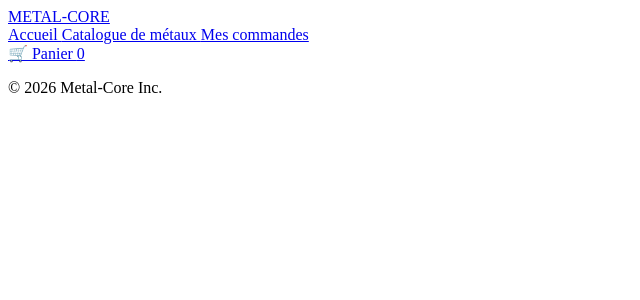
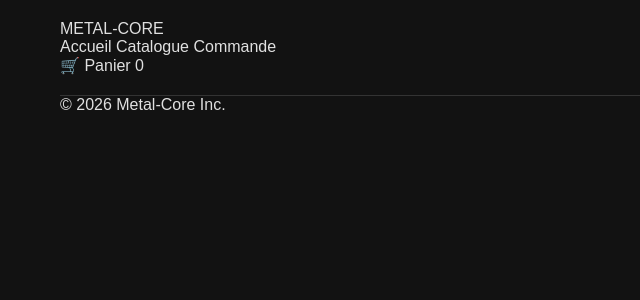
Before and after one commit to alexbed98/php.pfi.com, a PHP site: page / in a window 1280 px wide. Shown: the top 300 px of the page, without its empty margins (0-640 px from the left). Run offline with PHP 8.4, Linux system fonts and the light colour scheme; some libraries are stand-ins or nearby versions.

Commit message:
home page done

```diff
--- a/index.php
+++ b/index.php
@@ -9,12 +9,17 @@ const ACTIVE_PAGE = Page::Home;
 ?>
 
 <!DOCTYPE html>
-<html lang="en" data-bs-theme="dark">
+<html lang="en">
 
 <head>
     <meta charset="UTF-8">
     <meta name="viewport" content="width=device-width, initial-scale=1.0">
     <title>Metal-core</title>
+
+    <link rel="stylesheet" href="<?= CSS . '/main.css' ?>">
+    <link rel="stylesheet" href="<?= CSS . '/header.css' ?>">
+    <link rel="stylesheet" href="<?= CSS . '/footer.css' ?>">
+
 </head>
 
 <body>
@@ -22,7 +27,9 @@ const ACTIVE_PAGE = Page::Home;
 
         <?php include_once TEMPLATE . '/header.php'; ?>
 
-        <div class="main-container"></div>
+        <div class="main-container">
+
+        </div>
 
         <?php include_once TEMPLATE . '/footer.php'; ?>
     </div>
--- /dev/null
+++ b/public/css/header.css
@@ -0,0 +1,8 @@
+header {
+    border-bottom: 1px solid #333333;
+    padding: 20px 0;
+}
+
+.nav-container {
+
+}
--- /dev/null
+++ b/public/css/main.css
@@ -0,0 +1,28 @@
+* {
+    box-sizing: border-box;
+    margin: 0;
+    padding: 0;
+}
+
+body {
+    background-color: #121212;
+    color: #e0e0e0;
+    font-family: Arial, sans-serif;
+    margin: 0;
+}
+
+/* Conteneur global */
+.body-container {
+    max-width: 1200px;
+    margin: 0 auto;
+    padding: 0 20px;
+}
+
+a {
+    text-decoration: none;
+    color: #e0e0e0;
+}
+
+a:hover {
+    color: #b3b3b3;
+}
--- a/src/Page.php
+++ b/src/Page.php
@@ -15,7 +15,7 @@ enum Page
 
             Page::Home => 'Accueil',
             Page::Catalog => 'Catalogue',
-            Page::Cart => 'Panier',
+            Page::Cart => '🛒 Panier',
             Page::Orders => 'Commande',
 
             Page::Connexion => 'Connexion',
--- a/template/footer.php
+++ b/template/footer.php
@@ -1,3 +1,3 @@
-<footer class="py-4 my-4 border-top border-secondary text-center text-secondary small">
-    <p class="mb-1 text-light">&copy; 2026 Metal-Core Inc.</p>
+<footer>
+    <p>&copy; 2026 Metal-Core Inc.</p>
 </footer>
--- a/template/header.php
+++ b/template/header.php
@@ -1,24 +1,27 @@
 <header>
-    <div>
-        <a href="index.php">
-            METAL-CORE
-        </a>
+    <div class="nav-container">
 
-        <div>
-            <a href="index.php" <?= (defined('ACTIVE_PAGE') && ACTIVE_PAGE === Page::Home) ? 'active-page-link' : '' ?>>
-                Accueil
-            </a>
-            <a href="index.php" <?= (defined('ACTIVE_PAGE') && ACTIVE_PAGE === Page::Catalog) ? 'active-page-link' : '' ?>>
-                Catalogue de métaux
-            </a>
-            <a href="index.php" <?= (defined('ACTIVE_PAGE') && ACTIVE_PAGE === Page::Orders) ? 'active-page-link' : '' ?>>
-                Mes commandes
+        <div class="title-container">
+            <a href="<?= Page::Home->url() ?>" class='title'>
+                METAL-CORE
             </a>
         </div>
 
-        <div class="col-md-3 text-end">
-            <a href="cart.php" class="btn btn-outline-warning">
-                🛒 Panier <span class="badge bg-warning text-dark ms-1">0</span>
+        <div class="nav-links">
+            <a href="<?= Page::Home->url() ?>" class="<?= (defined('ACTIVE_PAGE') && ACTIVE_PAGE === Page::Home) ? 'active-page-link' : '' ?>">
+                <?= Page::Home->text() ?>
+            </a>
+            <a href="<?= Page::Catalog->url() ?>" class="<?= (defined('ACTIVE_PAGE') && ACTIVE_PAGE === Page::Catalog) ? 'active-page-link' : '' ?>">
+                <?= Page::Catalog->text() ?>
+            </a>
+            <a href="<?= Page::Orders->url() ?>" class="<?= (defined('ACTIVE_PAGE') && ACTIVE_PAGE === Page::Orders) ? 'active-page-link' : '' ?>">
+                <?= Page::Orders->text() ?>
+            </a>
+        </div>
+
+        <div class="nav-cart">
+            <a href="<?= Page::Cart->url() ?>">
+                <?= Page::Cart->text() ?> <span cart-count>0</span>
             </a>
         </div>
     </div>
```
Also changed, not shown: public/css/footer.css (added).
